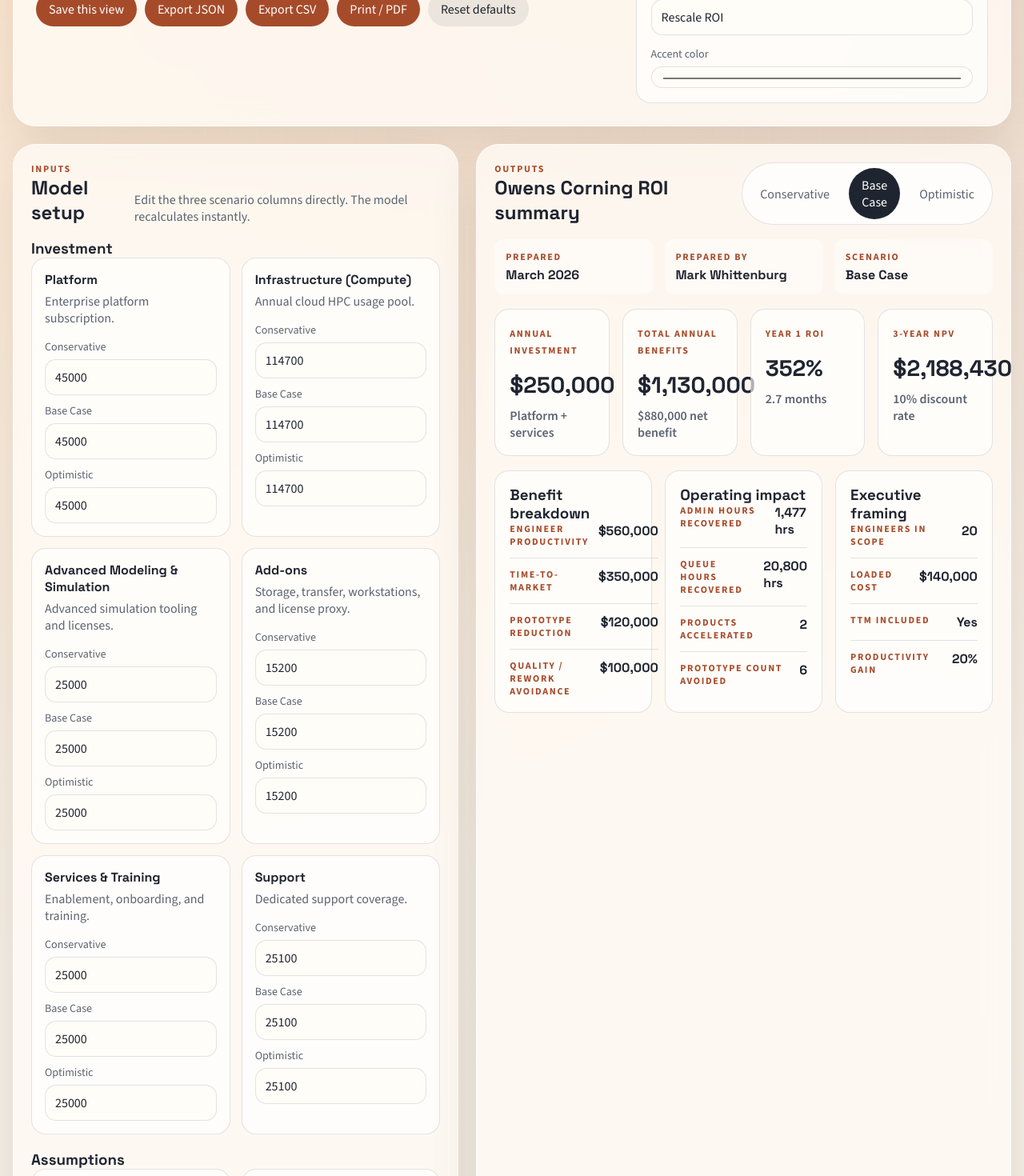
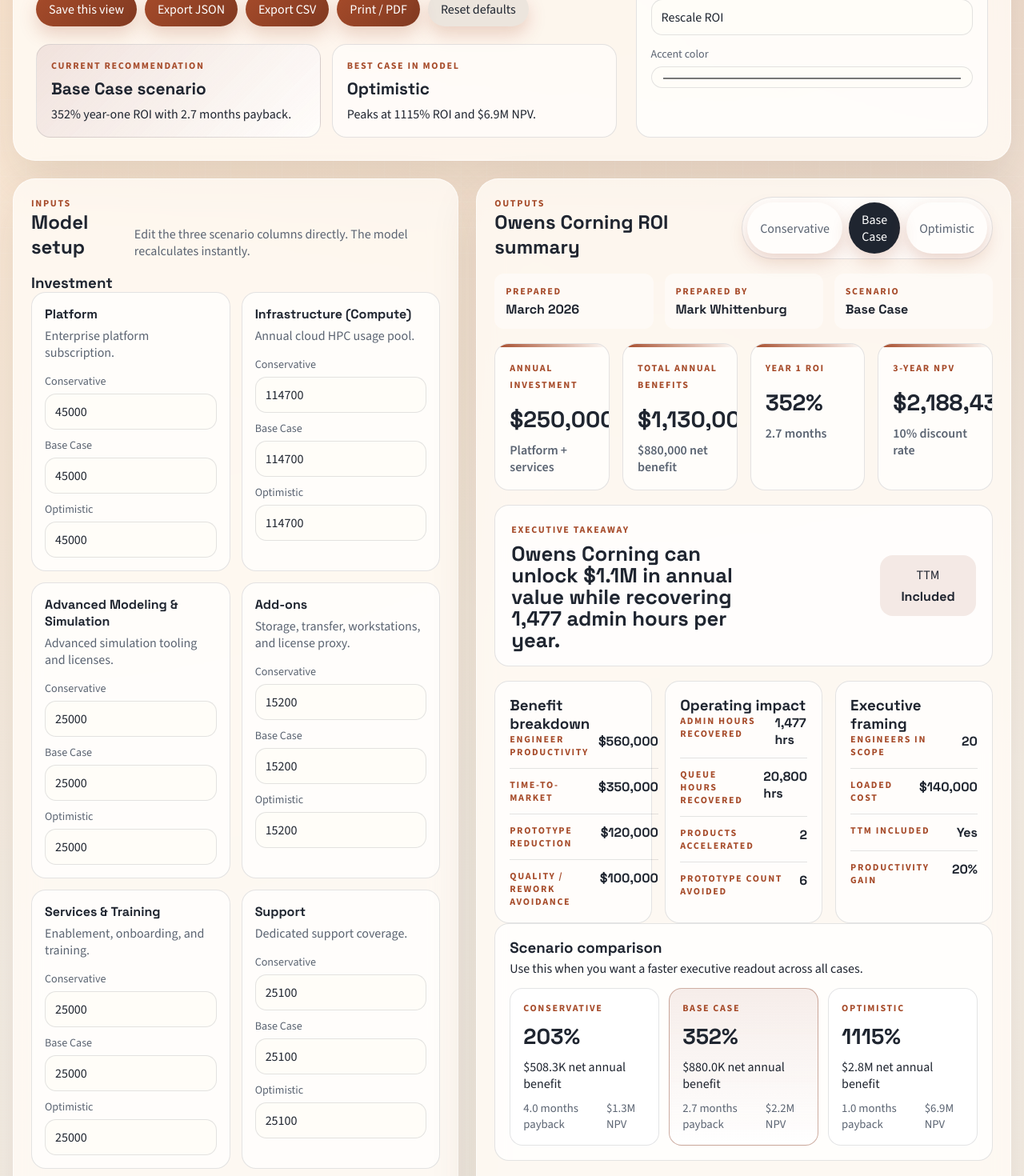
Before and after one commit to mwhittenburg/rescale-roi-app, a React (Vite) app: page / in a window 1280 px wide. Shown: the part 420-1890 px from the top of the page at 80% size. Built offline with nearby package versions, Linux system fonts and the light colour scheme.

Commit message:
Polish proposal layout

```diff
--- a/src/App.jsx
+++ b/src/App.jsx
@@ -25,6 +25,15 @@
 
 function formatMonths(value) {
   return `${value.toFixed(1)} months`;
+}
+
+function formatCompactCurrency(value) {
+  return new Intl.NumberFormat("en-US", {
+    style: "currency",
+    currency: "USD",
+    notation: "compact",
+    maximumFractionDigits: 1,
+  }).format(value);
 }
 
 function downloadFile(name, content, type) {
@@ -119,6 +128,11 @@
   );
 
   const activeMetrics = metrics[activeScenario];
+  const strongestScenario = scenarioKeys.reduce(
+    (best, scenario) =>
+      metrics[scenario].yearOneRoi > metrics[best].yearOneRoi ? scenario : best,
+    "conservative",
+  );
 
   useEffect(() => {
     document.documentElement.style.setProperty(
@@ -221,6 +235,25 @@
               Reset defaults
             </button>
           </div>
+
+          <section className="hero-proof">
+            <div className="proof-card proof-card-accent">
+              <span className="metric-label">Current Recommendation</span>
+              <strong>{scenarioLabels[activeScenario]} scenario</strong>
+              <p>
+                {formatPercent(activeMetrics.yearOneRoi)} year-one ROI with{" "}
+                {formatMonths(activeMetrics.paybackPeriod)} payback.
+              </p>
+            </div>
+            <div className="proof-card">
+              <span className="metric-label">Best Case In Model</span>
+              <strong>{scenarioLabels[strongestScenario]}</strong>
+              <p>
+                Peaks at {formatPercent(metrics[strongestScenario].yearOneRoi)} ROI
+                and {formatCompactCurrency(metrics[strongestScenario].threeYearNpv)} NPV.
+              </p>
+            </div>
+          </section>
         </div>
 
         <section className="hero-card">
@@ -394,6 +427,25 @@
             />
           </section>
 
+          <section className="proposal-banner">
+            <div>
+              <span className="metric-label">Executive takeaway</span>
+              <h3>
+                {branding.companyName} can unlock{" "}
+                {formatCompactCurrency(activeMetrics.totalBenefits)} in annual value
+                while recovering{" "}
+                {Math.round(activeMetrics.adminHoursRecovered).toLocaleString()} admin
+                hours per year.
+              </h3>
+            </div>
+            <div className="proposal-banner-chip">
+              <span>TTM</span>
+              <strong>
+                {activeMetrics.values.includeTtm ? "Included" : "Excluded"}
+              </strong>
+            </div>
+          </section>
+
           <section className="results-grid">
             <MetricPanel
               title="Benefit breakdown"
@@ -457,6 +509,31 @@
                 ],
               ]}
             />
+          </section>
+
+          <section className="comparison-panel">
+            <div className="panel-mini-header">
+              <h3>Scenario comparison</h3>
+              <p>Use this when you want a faster executive readout across all cases.</p>
+            </div>
+            <div className="comparison-grid">
+              {scenarioKeys.map((scenario) => (
+                <article
+                  key={scenario}
+                  className={`comparison-card${
+                    activeScenario === scenario ? " active" : ""
+                  }`}
+                >
+                  <span className="metric-label">{scenarioLabels[scenario]}</span>
+                  <strong>{formatPercent(metrics[scenario].yearOneRoi)}</strong>
+                  <p>{formatCompactCurrency(metrics[scenario].netAnnualBenefit)} net annual benefit</p>
+                  <div className="comparison-meta">
+                    <span>{formatMonths(metrics[scenario].paybackPeriod)} payback</span>
+                    <span>{formatCompactCurrency(metrics[scenario].threeYearNpv)} NPV</span>
+                  </div>
+                </article>
+              ))}
+            </div>
           </section>
         </section>
       </main>
--- a/src/styles.css
+++ b/src/styles.css
@@ -52,9 +52,10 @@
   border: 0;
   border-radius: 999px;
   padding: 11px 16px;
-  background: var(--accent);
+  background: linear-gradient(135deg, var(--accent), color-mix(in srgb, var(--accent) 64%, #3f1b12));
   color: white;
   cursor: pointer;
+  box-shadow: 0 10px 22px color-mix(in srgb, var(--accent) 22%, transparent);
 }
 
 button.ghost {
@@ -111,6 +112,20 @@
   grid-template-columns: minmax(0, 1.4fr) minmax(280px, 0.85fr);
   gap: 24px;
   padding: 28px;
+  overflow: hidden;
+  position: relative;
+}
+
+.hero::after {
+  content: "";
+  position: absolute;
+  right: -120px;
+  top: -120px;
+  width: 320px;
+  height: 320px;
+  border-radius: 50%;
+  background: radial-gradient(circle, color-mix(in srgb, var(--accent) 18%, white), transparent 65%);
+  pointer-events: none;
 }
 
 .hero-badge {
@@ -155,11 +170,39 @@
   gap: 10px;
 }
 
+.hero-proof {
+  margin-top: 22px;
+  display: grid;
+  grid-template-columns: repeat(2, minmax(0, 1fr));
+  gap: 14px;
+}
+
+.proof-card {
+  padding: 18px;
+  border-radius: var(--radius-md);
+  border: 1px solid var(--line);
+  background: rgba(255, 255, 255, 0.56);
+  display: grid;
+  gap: 8px;
+}
+
+.proof-card strong {
+  font-size: 1.3rem;
+}
+
+.proof-card-accent {
+  background: linear-gradient(
+    135deg,
+    color-mix(in srgb, var(--accent) 16%, white),
+    rgba(255, 255, 255, 0.76)
+  );
+}
+
 .hero-card,
 .support-card,
 .input-card,
 .summary-card {
-  background: rgba(255, 255, 255, 0.64);
+  background: rgba(255, 255, 255, 0.68);
   border: 1px solid var(--line);
   border-radius: var(--radius-md);
 }
@@ -283,12 +326,23 @@
 
 .summary-card {
   min-height: 134px;
+  position: relative;
+  overflow: hidden;
 }
 
 .summary-value {
   display: block;
   margin: 16px 0 10px;
   font-size: clamp(1.6rem, 2.2vw, 2.3rem);
+}
+
+.summary-card::before {
+  content: "";
+  position: absolute;
+  inset: 0 auto auto 0;
+  width: 100%;
+  height: 4px;
+  background: linear-gradient(90deg, var(--accent), transparent);
 }
 
 .summary-note {
@@ -298,6 +352,80 @@
 
 .results-grid {
   grid-template-columns: repeat(3, minmax(0, 1fr));
+}
+
+.proposal-banner,
+.comparison-panel {
+  margin-bottom: 18px;
+  border: 1px solid var(--line);
+  border-radius: var(--radius-md);
+  background: rgba(255, 255, 255, 0.7);
+}
+
+.proposal-banner {
+  padding: 18px 20px;
+  display: flex;
+  justify-content: space-between;
+  gap: 16px;
+  align-items: center;
+}
+
+.proposal-banner h3 {
+  margin-top: 8px;
+  max-width: 18ch;
+  font-size: clamp(1.3rem, 2vw, 2rem);
+  line-height: 1.05;
+}
+
+.proposal-banner-chip {
+  min-width: 120px;
+  padding: 14px 16px;
+  border-radius: 16px;
+  background: color-mix(in srgb, var(--accent) 12%, white);
+  display: grid;
+  gap: 6px;
+  text-align: center;
+}
+
+.comparison-panel {
+  padding: 18px;
+}
+
+.comparison-grid {
+  margin-top: 14px;
+  display: grid;
+  grid-template-columns: repeat(3, minmax(0, 1fr));
+  gap: 12px;
+}
+
+.comparison-card {
+  padding: 16px;
+  border-radius: 16px;
+  background: rgba(255, 255, 255, 0.72);
+  border: 1px solid var(--line);
+  display: grid;
+  gap: 10px;
+}
+
+.comparison-card strong {
+  font-size: 1.7rem;
+}
+
+.comparison-card.active {
+  border-color: color-mix(in srgb, var(--accent) 35%, var(--line));
+  background: linear-gradient(
+    180deg,
+    color-mix(in srgb, var(--accent) 10%, white),
+    rgba(255, 255, 255, 0.78)
+  );
+}
+
+.comparison-meta {
+  display: flex;
+  justify-content: space-between;
+  gap: 10px;
+  color: var(--muted);
+  font-size: 0.92rem;
 }
 
 .metric-stack,
@@ -355,15 +483,22 @@
 @media (max-width: 1200px) {
   .layout,
   .hero,
+  .hero-proof,
   .summary-strip,
   .results-grid,
   .lower-grid,
   .input-grid,
-  .meta-row {
+  .meta-row,
+  .comparison-grid {
     grid-template-columns: 1fr;
   }
 
   .panel-header {
+    flex-direction: column;
+    align-items: start;
+  }
+
+  .proposal-banner {
     flex-direction: column;
     align-items: start;
   }
```
